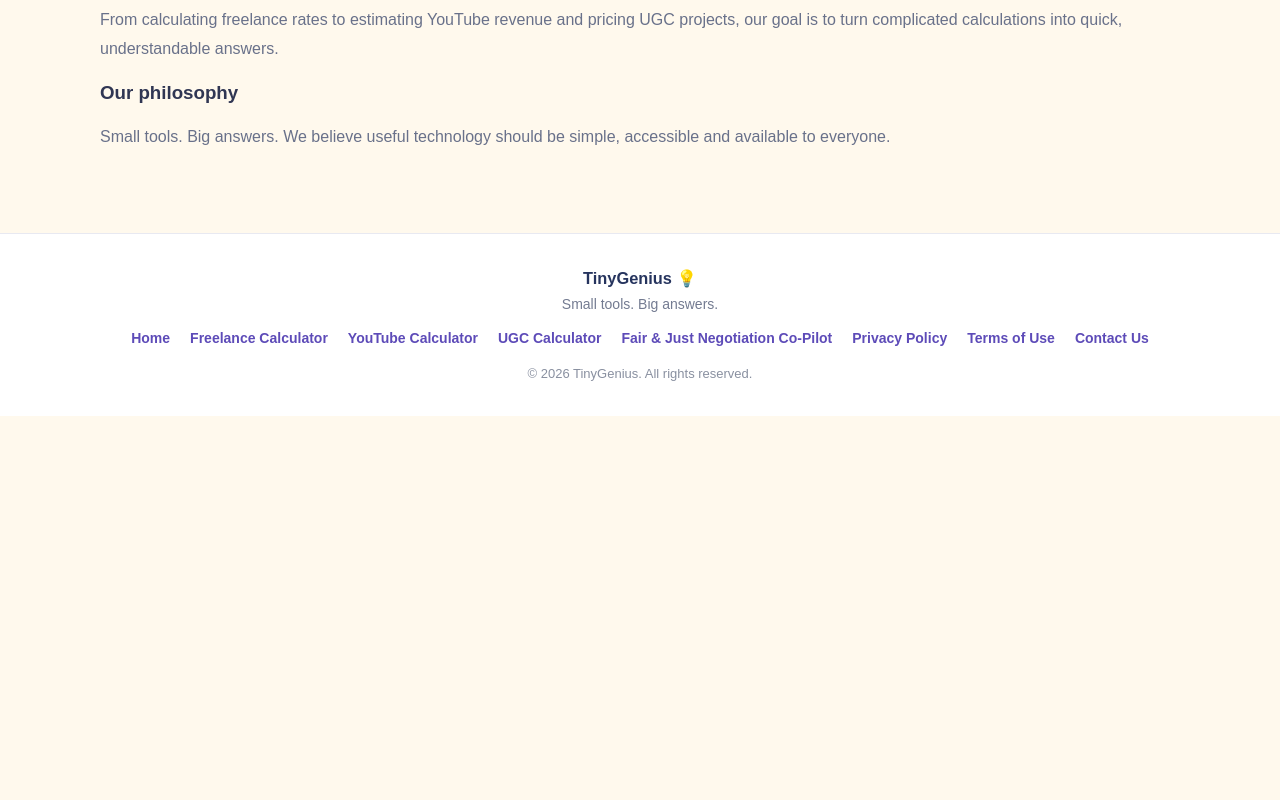
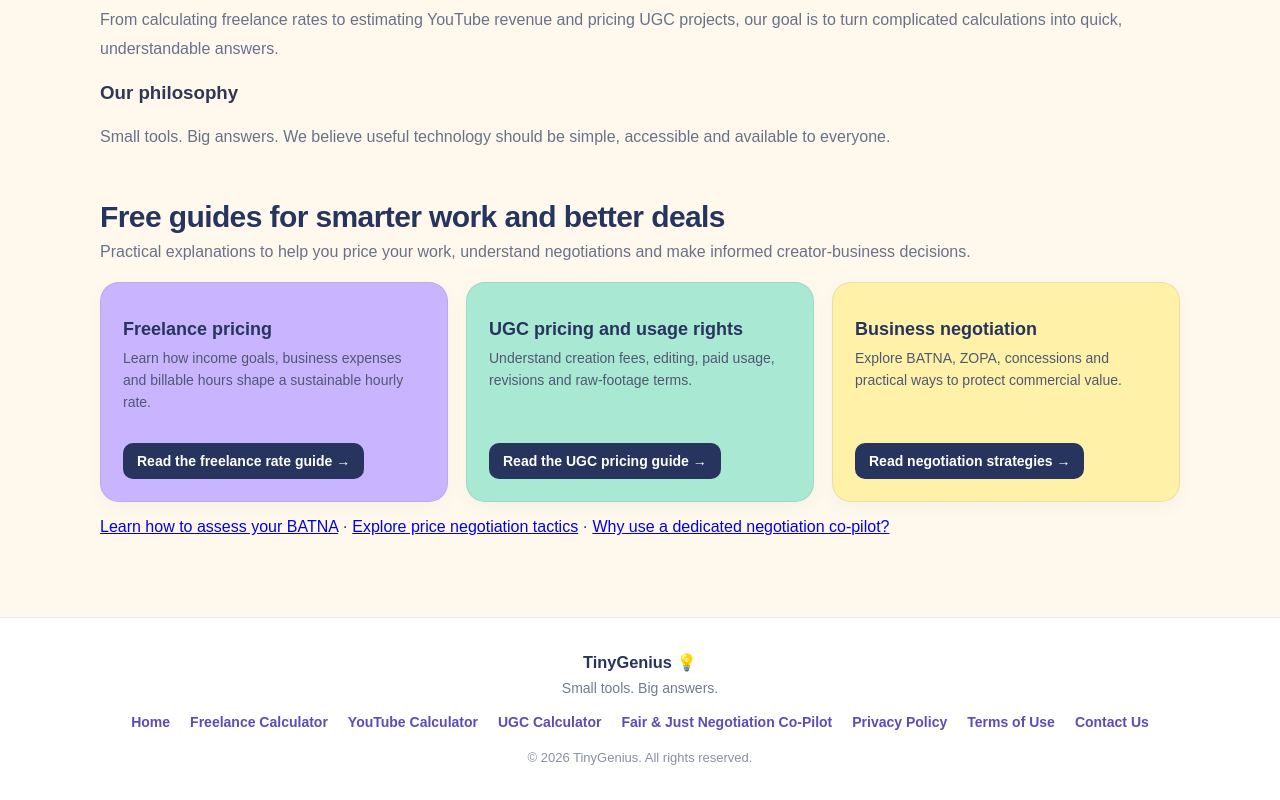
Before and after one commit to tinygenius-tools/tinygenius, a plain HTML site: page index.html in a window 1280 px wide. Shown: the part 1558-2358 px from the top of the page. Before the commit the page ends 1974 px from the top, so only its background shows below. Drawn offline with Linux system fonts and the light colour scheme.

Commit message:
Strengthen internal links between tools and topical guides

```diff
--- a/index.html
+++ b/index.html
@@ -284,6 +284,20 @@
     <h3>Our philosophy</h3>
     <p>Small tools. Big answers. We believe useful technology should be simple, accessible and available to everyone.</p>
   </section>
+
+  <section id="guides" aria-labelledby="guidesTitle" style="margin-top:48px">
+    <div class="section-heading">
+      <h2 class="section-title" id="guidesTitle">Free guides for smarter work and better deals</h2>
+      <p class="section-subtitle">Practical explanations to help you price your work, understand negotiations and make informed creator-business decisions.</p>
+    </div>
+    <div class="tools">
+      <article class="card card-lavender"><h3>Freelance pricing</h3><p>Learn how income goals, business expenses and billable hours shape a sustainable hourly rate.</p><a href="/how-to-calculate-freelance-hourly-rate/">Read the freelance rate guide →</a></article>
+      <article class="card card-mint"><h3>UGC pricing and usage rights</h3><p>Understand creation fees, editing, paid usage, revisions and raw-footage terms.</p><a href="/ugc-pricing-guide/">Read the UGC pricing guide →</a></article>
+      <article class="card card-yellow"><h3>Business negotiation</h3><p>Explore BATNA, ZOPA, concessions and practical ways to protect commercial value.</p><a href="/business-negotiation-strategies/">Read negotiation strategies →</a></article>
+    </div>
+    <p><a href="/batna-analysis-walk-away-from-a-deal/">Learn how to assess your BATNA</a> · <a href="/price-negotiation-tactics-protect-profit-margins/">Explore price negotiation tactics</a> · <a href="/general-ai-vs-negotiation-copilot/">Why use a dedicated negotiation co-pilot?</a></p>
+  </section>
+
 </main>
 
 <footer>
```
